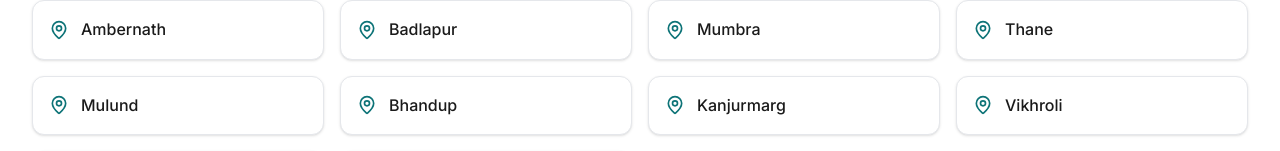
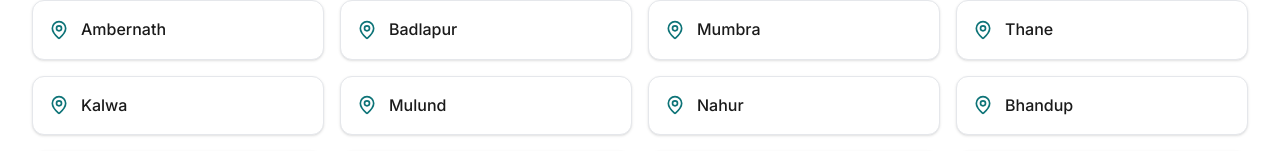
Before and after one commit to physiodrmansivish-afk/dr-mansi-platform, a Next.js app: page /en/areas in a window 1280 px wide. Shown: the part 771-922 px from the top of the page. Built offline with nearby package versions, Linux system fonts and the light colour scheme; no server answers.

Commit message:
Add Kalwa and Nahur to supported localities

```diff
--- a/src/app/[locale]/layout.tsx
+++ b/src/app/[locale]/layout.tsx
@@ -98,7 +98,9 @@ export default async function LocaleLayout({
       { '@type': 'Neighborhood', name: 'Ambernath' },
       { '@type': 'Neighborhood', name: 'Badlapur' },
       { '@type': 'Neighborhood', name: 'Mumbra' },
+      { '@type': 'Neighborhood', name: 'Kalwa' },
       { '@type': 'Neighborhood', name: 'Mulund' },
+      { '@type': 'Neighborhood', name: 'Nahur' },
       { '@type': 'Neighborhood', name: 'Bhandup' },
       { '@type': 'Neighborhood', name: 'Kanjurmarg' },
       { '@type': 'Neighborhood', name: 'Vikhroli' },
--- a/src/components/dashboard/patients/PatientsModule.tsx
+++ b/src/components/dashboard/patients/PatientsModule.tsx
@@ -23,7 +23,7 @@ interface PatientsModuleProps {
 const areaOptions = [
   'Diva', 'Diva East', 'Kopar', 'Dombivli', 'Thakurli',
   'Kalyan', 'Vithalwadi', 'Ulhasnagar', 'Ambernath', 'Badlapur',
-  'Mumbra', 'Thane', 'Mulund', 'Bhandup',
+  'Mumbra', 'Thane', 'Kalwa', 'Mulund', 'Nahur', 'Bhandup',
   'Kanjurmarg', 'Vikhroli', 'Ghatkopar', 'Powai',
 ];
 
--- a/src/components/public/AreasGrid.tsx
+++ b/src/components/public/AreasGrid.tsx
@@ -15,7 +15,9 @@ const localitiesKeys = [
   'badlapur',
   'mumbra',
   'thane',
+  'kalwa',
   'mulund',
+  'nahur',
   'bhandup',
   'kanjurmarg',
   'vikhroli',
--- a/src/components/public/booking/BookingForm.tsx
+++ b/src/components/public/booking/BookingForm.tsx
@@ -10,7 +10,7 @@ const serviceKeys = ['ortho', 'postSurgery', 'sports', 'neuro', 'elderly', 'chro
 const areaKeys = [
   'diva', 'divaEast', 'kopar', 'dombivli', 'thakurli',
   'kalyan', 'vithalwadi', 'ulhasnagar', 'ambernath', 'badlapur',
-  'mumbra', 'thane', 'mulund', 'bhandup',
+  'mumbra', 'thane', 'kalwa', 'mulund', 'nahur', 'bhandup',
   'kanjurmarg', 'vikhroli', 'ghatkopar', 'powai',
 ];
 
--- a/src/messages/en.json
+++ b/src/messages/en.json
@@ -216,7 +216,9 @@
       "badlapur": "Badlapur",
       "mumbra": "Mumbra",
       "thane": "Thane",
+      "kalwa": "Kalwa",
       "mulund": "Mulund",
+      "nahur": "Nahur",
       "bhandup": "Bhandup",
       "kanjurmarg": "Kanjurmarg",
       "vikhroli": "Vikhroli",
--- a/src/messages/mr.json
+++ b/src/messages/mr.json
@@ -216,7 +216,9 @@
       "badlapur": "बदलापूर",
       "mumbra": "मुंब्रा",
       "thane": "ठाणे",
+      "kalwa": "कळवा",
       "mulund": "मुलुंड",
+      "nahur": "नाहूर",
       "bhandup": "भांडुप",
       "kanjurmarg": "कांजूरमार्ग",
       "vikhroli": "विक्रोळी",
```
